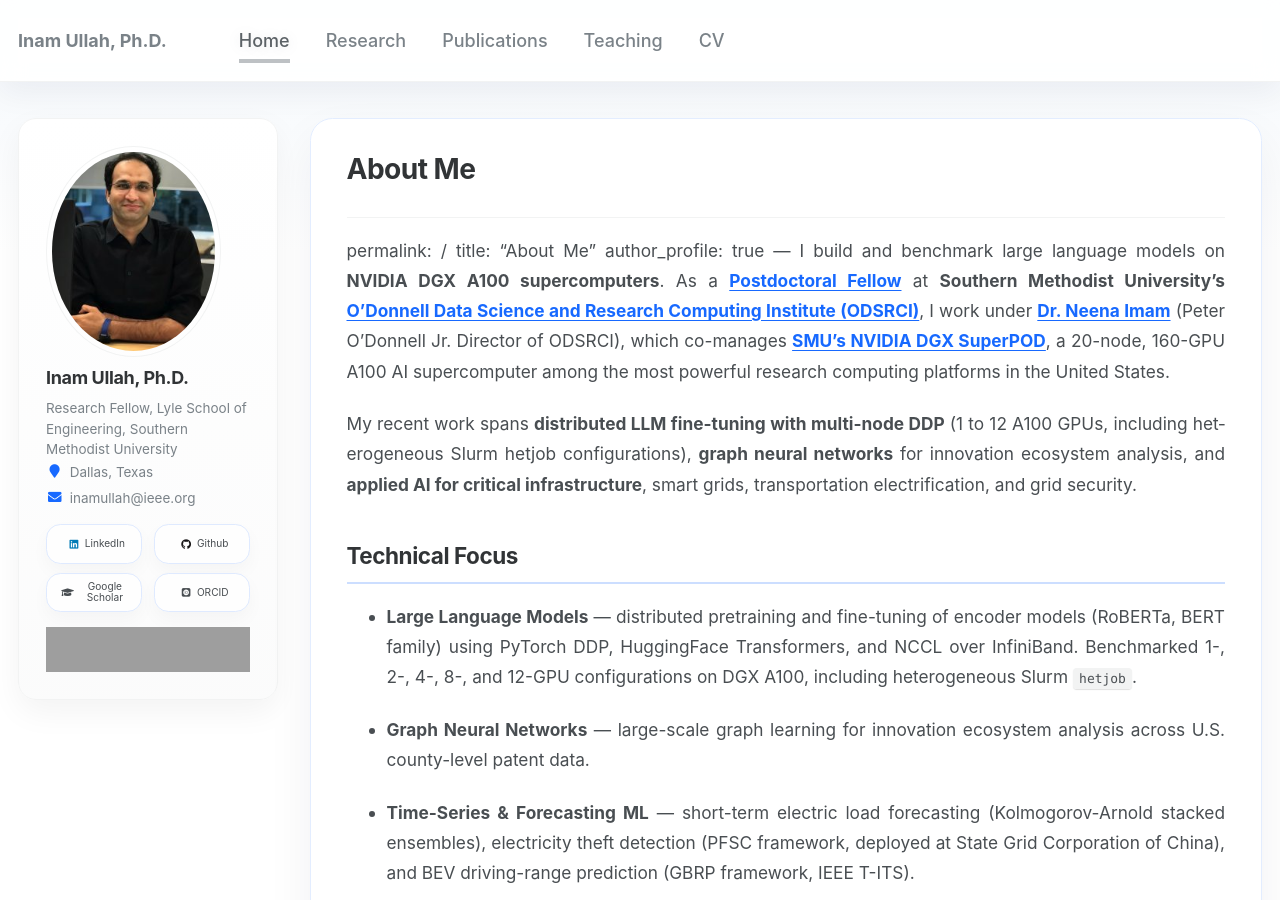
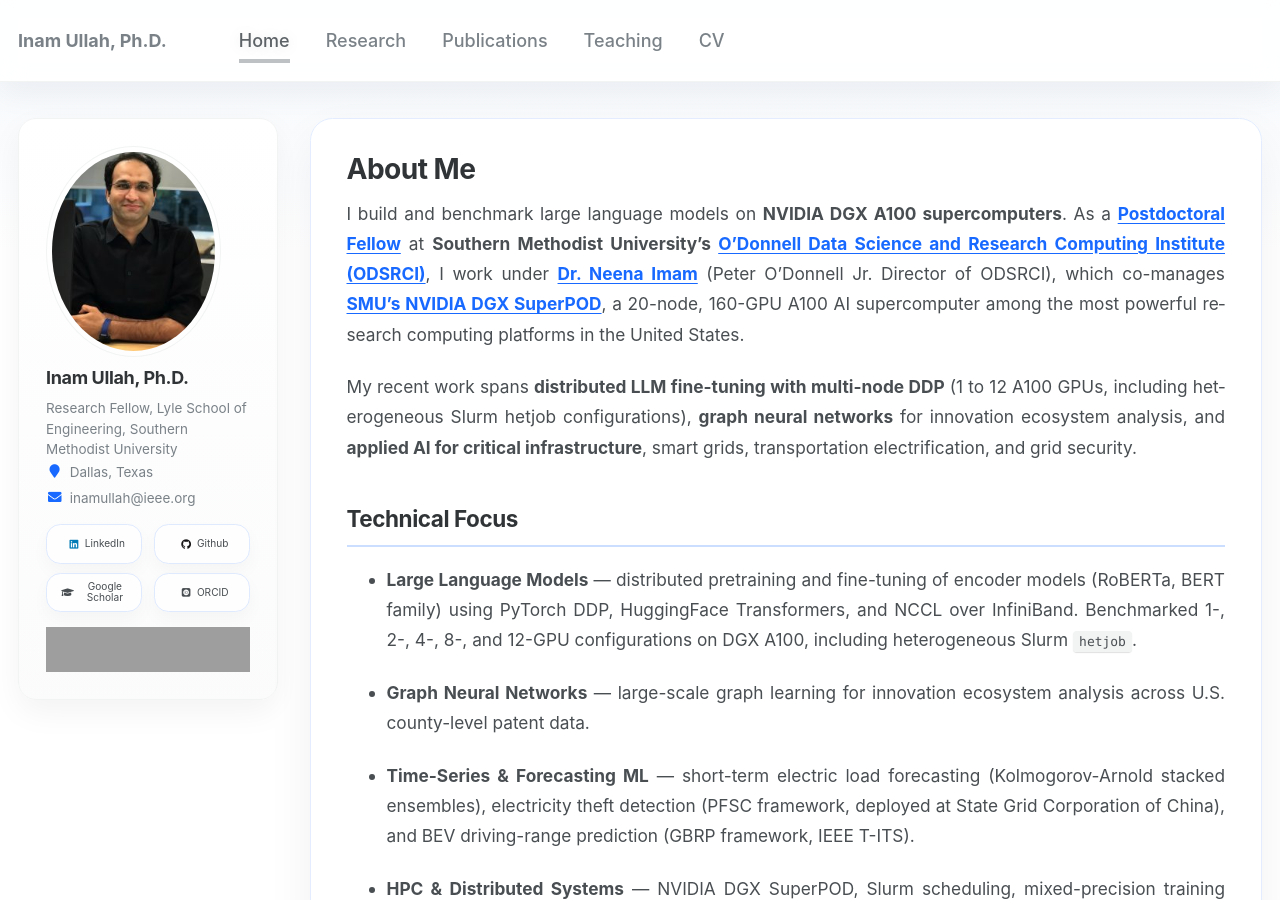
Before and after one commit to dr-inamullahkhan/dr-inamullahkhan.github.io, a Jekyll site: the page built from _pages/about.md, in a window 1280 px wide and 900 px high. Built offline with Jekyll 4.4.1, drawn with Linux system fonts in a browser that asks for light colours; some web fonts are replaced; grey boxes are pictures that could not be loaded.

Commit message:
Update about.md

```diff
--- a/_pages/about.md
+++ b/_pages/about.md
@@ -1,8 +1,3 @@
----
-permalink: /
-title: "About Me"
-author_profile: true
----
 ---
 permalink: /
 title: "About Me"
```
